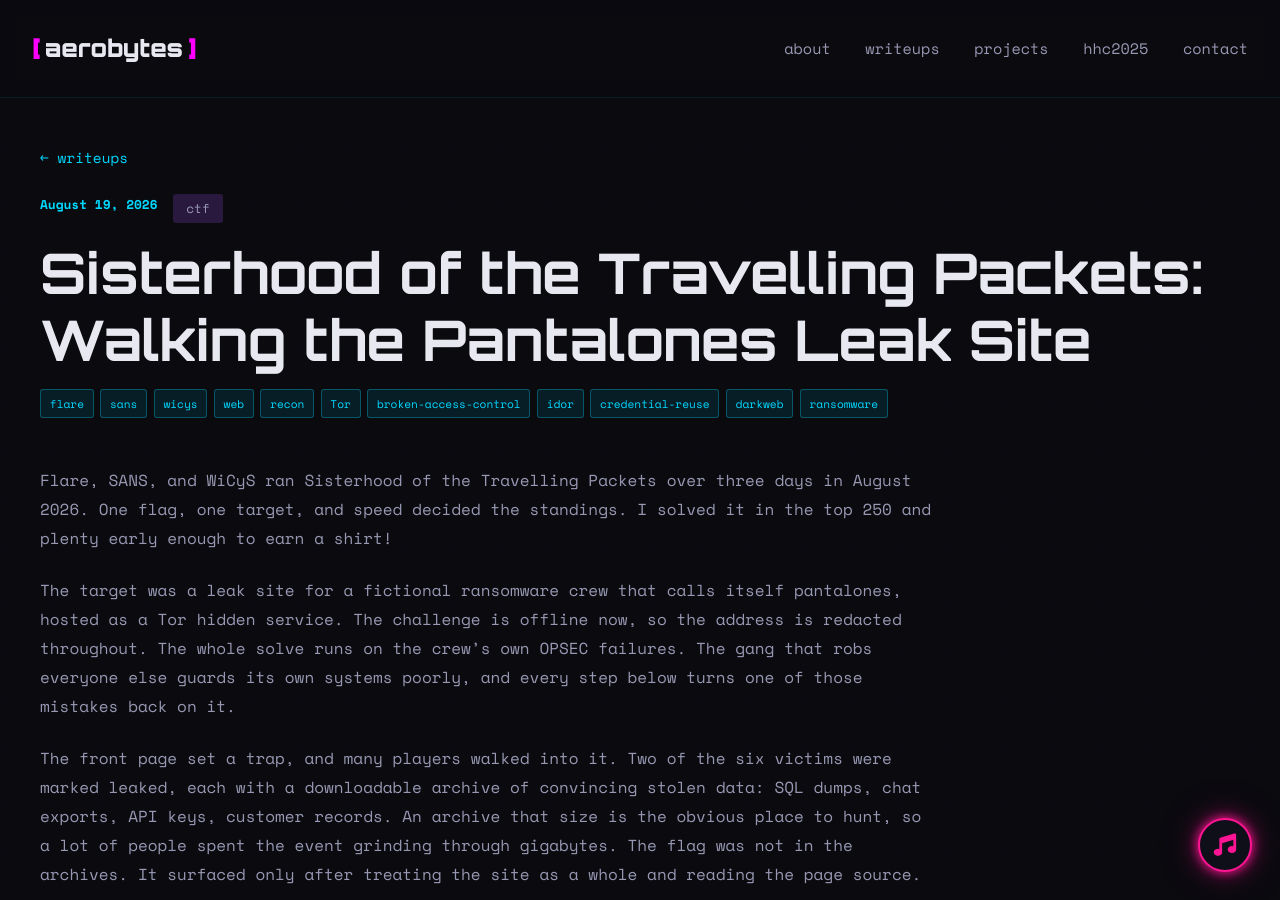
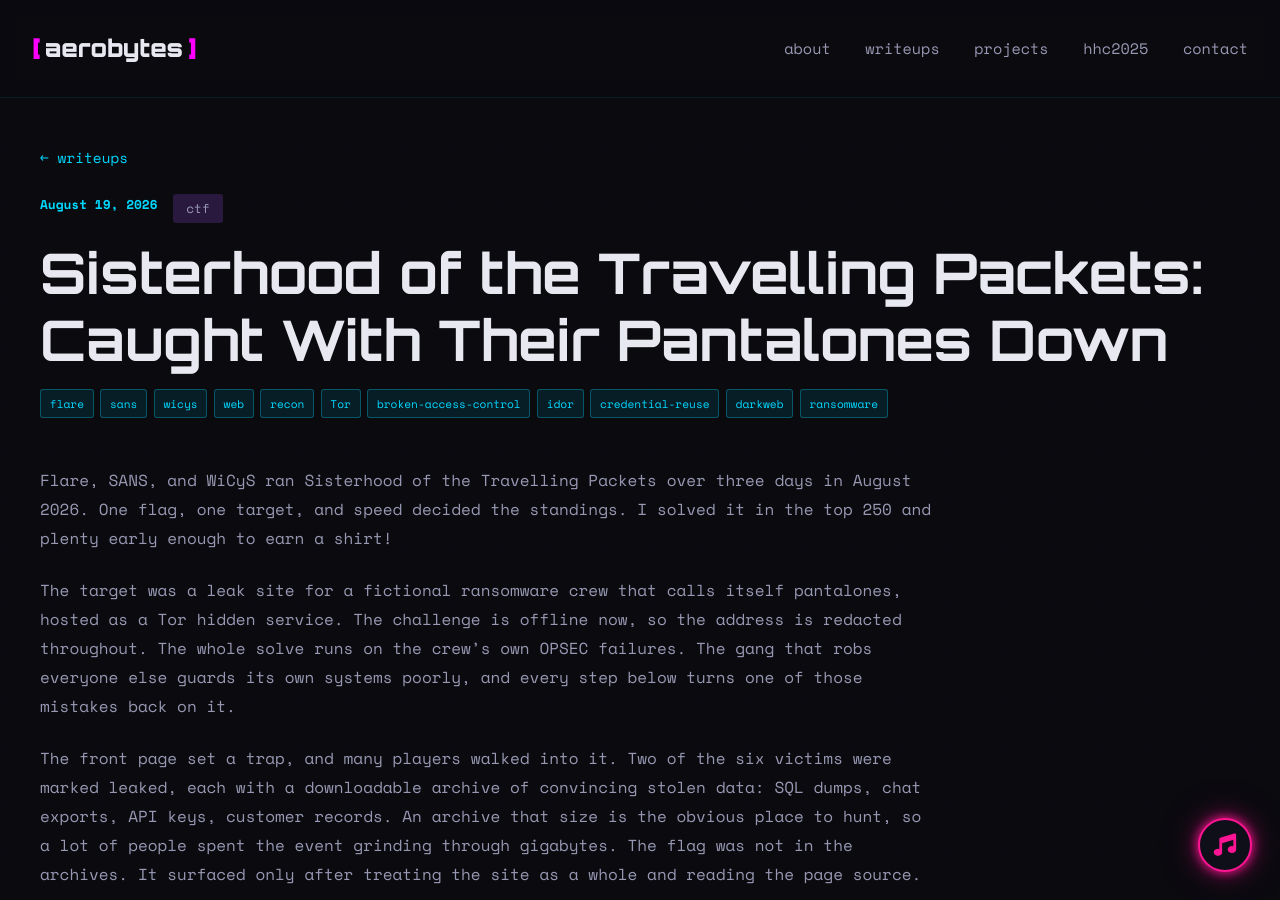
Before and after one commit to Aeronique/aerobytes-site, a Jekyll site: the page built from _posts/2026-08-19-sisterhood-travelling-packets.md, in a window 1280 px wide and 900 px high. Built offline with Jekyll 4.4.1, drawn with Linux system fonts in a browser that asks for light colours.

Commit message:
Update 2026-08-19-sisterhood-travelling-packets.md

```diff
--- a/_posts/2026-08-19-sisterhood-travelling-packets.md
+++ b/_posts/2026-08-19-sisterhood-travelling-packets.md
@@ -1,6 +1,6 @@
 ---
 layout: writeup
-title: "Sisterhood of the Travelling Packets: Walking the Pantalones Leak Site"
+title: "Sisterhood of the Travelling Packets: Caught With Their Pantalones Down"
 date: 2026-08-19
 category: ctf
 tags: [flare, sans, wicys, web, recon, Tor, broken-access-control, idor, credential-reuse, darkweb, ransomware]
```
